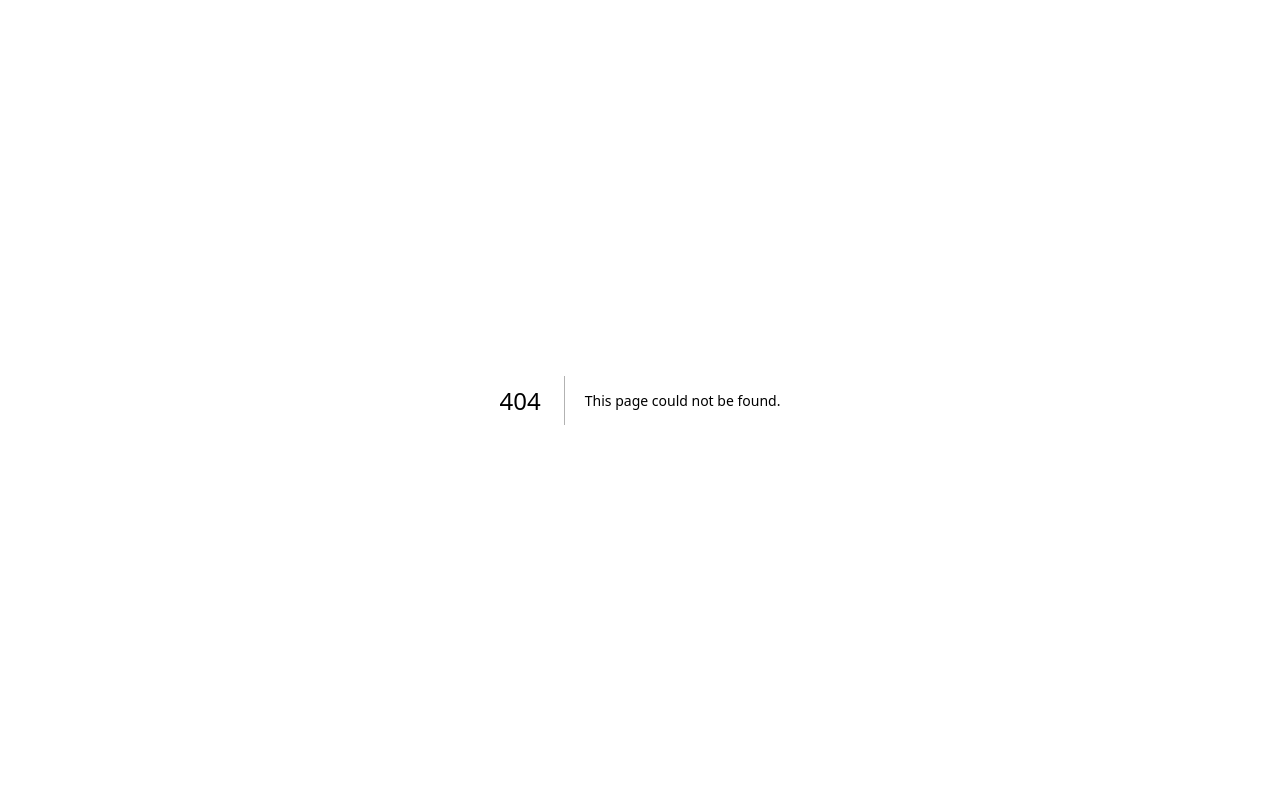
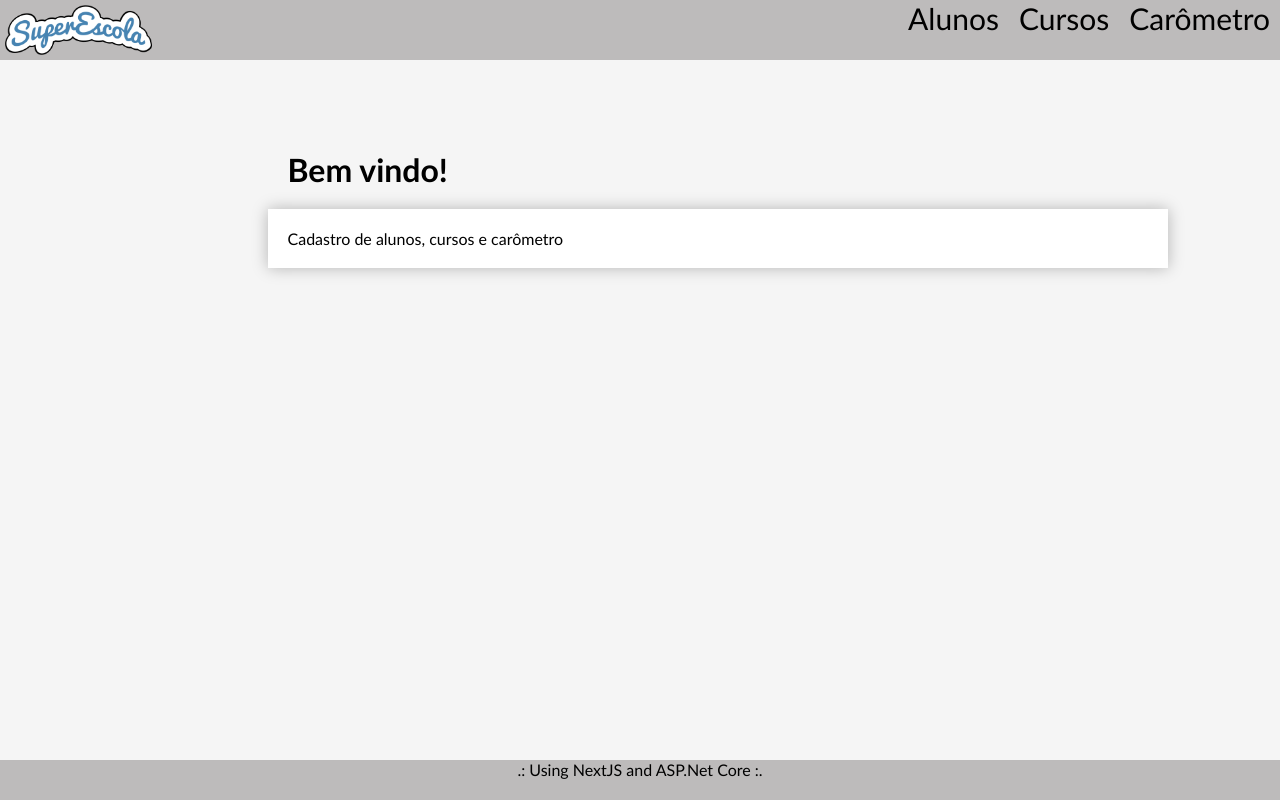
Before and after one commit to amalemida/escola, a Next.js app: page /escola in a window 1280 px wide. Before the commit this address had no page. Built offline with nearby package versions, Linux system fonts and the light colour scheme.

Commit message:
Projeto Escola

```diff
--- /dev/null
+++ b/src/components/Alunos/ListaAlunos.jsx
@@ -0,0 +1,3 @@
+export default function ListaAlunos() {
+  return <div>Lista Alunos</div>;
+}
--- /dev/null
+++ b/src/components/Carometro/ListaCarometro.jsx
@@ -0,0 +1,3 @@
+export default function ListaCarometro() {
+    return <div>Lista Carometro</div>;
+  }
--- /dev/null
+++ b/src/components/Cusros/ListaCursos.jsx
@@ -0,0 +1,3 @@
+export default function ListaCursos() {
+    return <div>Lista Cursos</div>;
+  }
--- /dev/null
+++ b/src/components/layout/Corpo.jsx
@@ -0,0 +1,13 @@
+import Titulo from "./Titulo";
+import styles from "../../styles/Escola.module.css";
+
+export default function Corpo(props) {
+  return (
+    <div className={styles.content}>
+      <Titulo {...props} />
+      <main>
+        <div className={styles.corpo}>{props.children}</div>
+      </main>
+    </div>
+  );
+}
--- /dev/null
+++ b/src/components/layout/Logo.jsx
@@ -0,0 +1,9 @@
+import styles from "@/styles/Escola.module.css"
+
+export default function Logo(){
+    return(
+        <aside className={styles.logo}>
+            <img src="/logo_escola.png" />
+        </aside>
+    )
+}
--- /dev/null
+++ b/src/components/layout/Menu.jsx
@@ -0,0 +1,12 @@
+import styles from "../../styles/Escola.module.css";
+import Link from "next/link"
+
+export default function Menu() {
+  return (
+    <nav className={styles.menu}>
+      <Link href="/escola?id=alunos">Alunos</Link>
+      <Link href="/escola?id=cursos">Cursos</Link>
+      <Link href="/escola?id=carometro">Carômetro</Link>
+    </nav>
+  );
+}
--- /dev/null
+++ b/src/components/layout/Rodape.jsx
@@ -0,0 +1,9 @@
+import styles from "../../styles/Escola.module.css";
+
+export default function Rodape() {
+  return (
+    <footer className={styles.footer}>
+      <span> .: Using NextJS and ASP.Net Core :. </span>
+    </footer>
+  );
+}
--- /dev/null
+++ b/src/components/layout/Titulo.jsx
@@ -0,0 +1,9 @@
+import styles from "@/styles/Escola.module.css"
+
+export default function Titulo(props){
+    return(
+        <h1 className={styles.titulo}>
+            {props.titulo}
+        </h1>
+    )
+}
--- /dev/null
+++ b/src/pages/escola.jsx
@@ -0,0 +1,57 @@
+import Corpo from "@/components/layout/Corpo";
+import Menu from "@/components/layout/Menu";
+import styles from "../styles/Escola.module.css";
+import Rodape from "@/components/layout/Rodape";
+import Logo from "@/components/layout/Logo";
+import ListaAlunos from "@/components/Alunos/ListaAlunos";
+import { useRouter } from "next/router";
+import ListaCursos from "@/components/Cusros/ListaCursos";
+import ListaCarometro from "@/components/Carometro/ListaCarometro";
+
+export default function escola() {
+  const router = useRouter();
+  const id = router.query.id;
+  console.log(router);
+
+  const renderiza = () => {
+    if (!id) {
+      return (
+        <Corpo titulo="Bem vindo!">
+          <div>Cadastro de alunos, cursos e carômetro</div>
+        </Corpo>
+      );
+    }
+    if (id === "alunos") {
+      return (
+        <Corpo titulo="Cadastro de Alunos">
+          <div>
+            <ListaAlunos />
+          </div>
+        </Corpo>
+      );
+    }
+    if (id === "cursos") {
+      return (
+        <Corpo titulo="Cadastro de Cursos">
+          <div><ListaCursos/></div>
+        </Corpo>
+      );
+    }
+    if (id === "carometro") {
+      return (
+        <Corpo titulo="Carômetro">
+          <div><ListaCarometro/></div>
+        </Corpo>
+      );
+    }
+  };
+  return (
+    <div className={styles.escola}>
+      <Logo />
+      <Menu />
+      {renderiza()}
+      <Rodape />
+    </div>
+  );
+
+}
--- /dev/null
+++ b/src/styles/Escola.module.css
@@ -0,0 +1,75 @@
+.escola {
+  font-family: "Trebuchet MS", "Lucida Sans Unicode", "Lucida Grande",
+    "Lucida Sans", Arial, sans-serif;
+  display: grid;
+  grid-template-columns: 155px 1fr;
+  grid-template-rows: 60px 1fr 40px;
+  grid-template-areas:
+    "logo menu"
+    "logo content"
+    "footer footer";
+  height: 100vh;
+  background-color: #f5f5f5;
+}
+
+aside.logo {
+  grid-area: logo;
+  width: 20%;
+}
+
+nav.menu {
+  grid-area: menu;
+}
+
+div.content {
+  grid-area: content;
+}
+
+footer.footer {
+  grid-area: footer;
+  height: 40px;
+}
+
+aside.logo img {
+  height: 60px;
+  padding: 5px;
+  background-color: #bdbbbb;
+}
+
+nav.menu {
+  background-color: #bdbbbb;
+  text-align: right;
+}
+
+nav.menu a {
+  text-decoration: none;
+  color: #000;
+  font-size: 30px;
+  padding: 10px;
+  margin-top: 10px;
+}
+
+nav.menu a:hover {
+  color: #538cc6;
+}
+
+footer.footer {
+  text-align: center;
+  background-color: #bdbbbb;
+}
+
+h1.titulo {
+  margin: 20px;
+}
+
+div.content {
+  width: 80%;
+  height: 80%;
+  margin: auto;
+}
+
+div.corpo {
+  background-color: #fff;
+  box-shadow: 0px 0px 15px #0004;
+  padding: 20px;
+}
```
Also changed, not shown: public/logo_escola.png (added).
